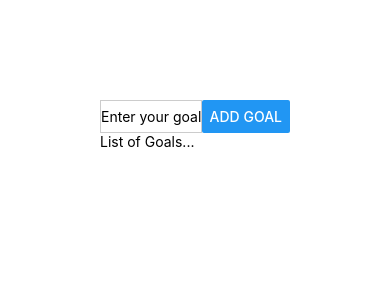
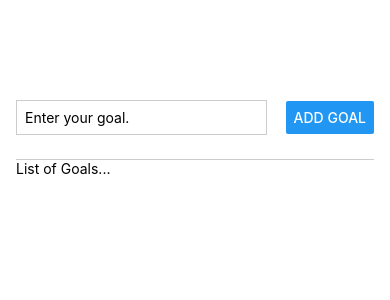
Before and after one commit to allenmurfee/track-your-goals-app-react-native, a React Native app: screen / in a window 390 px wide. Shown: the top 300 px of the page. Built offline with nearby package versions, Linux system fonts and the light colour scheme.

Commit message:
Input container styling

```diff
--- a/App.js
+++ b/App.js
@@ -6,29 +6,39 @@ export default function App() {
     <View style={styles.appContainer}>
       {/* Input area for Goal */}
       <View style={styles.inputContainer}>
-        <TextInput placeholder="Enter your goal." style={styles.textInput} />
+        <TextInput
+          placeholder="Enter your goal."
+          style={styles.textGoalInput}
+        />
+        {/* No styling prop supported on Button component */}
         <Button title="Add Goal" />
       </View>
       {/* List view for all goals */}
       <View>
         <Text>List of Goals...</Text>
       </View>
-      {/* <StatusBar style="auto" /> */}
     </View>
   );
 }
 
 const styles = StyleSheet.create({
   appContainer: {
-    padding: 100,
+    paddingTop: 100,
+    paddingHorizontal: 16,
   },
   inputContainer: {
     flexDirection: "row",
     justifyContent: "space-between",
+    alignItems: "center",
+    paddingBottom: 24,
+    borderBottomWidth: 1,
+    borderBottomColor: "#cccccc",
   },
-  textInput: {
+  textGoalInput: {
     borderWidth: 1,
     borderColor: "#cccccc",
-    width: "80%",
+    width: "70%",
+    marginRight: 8,
+    padding: 8,
   },
 });
```
